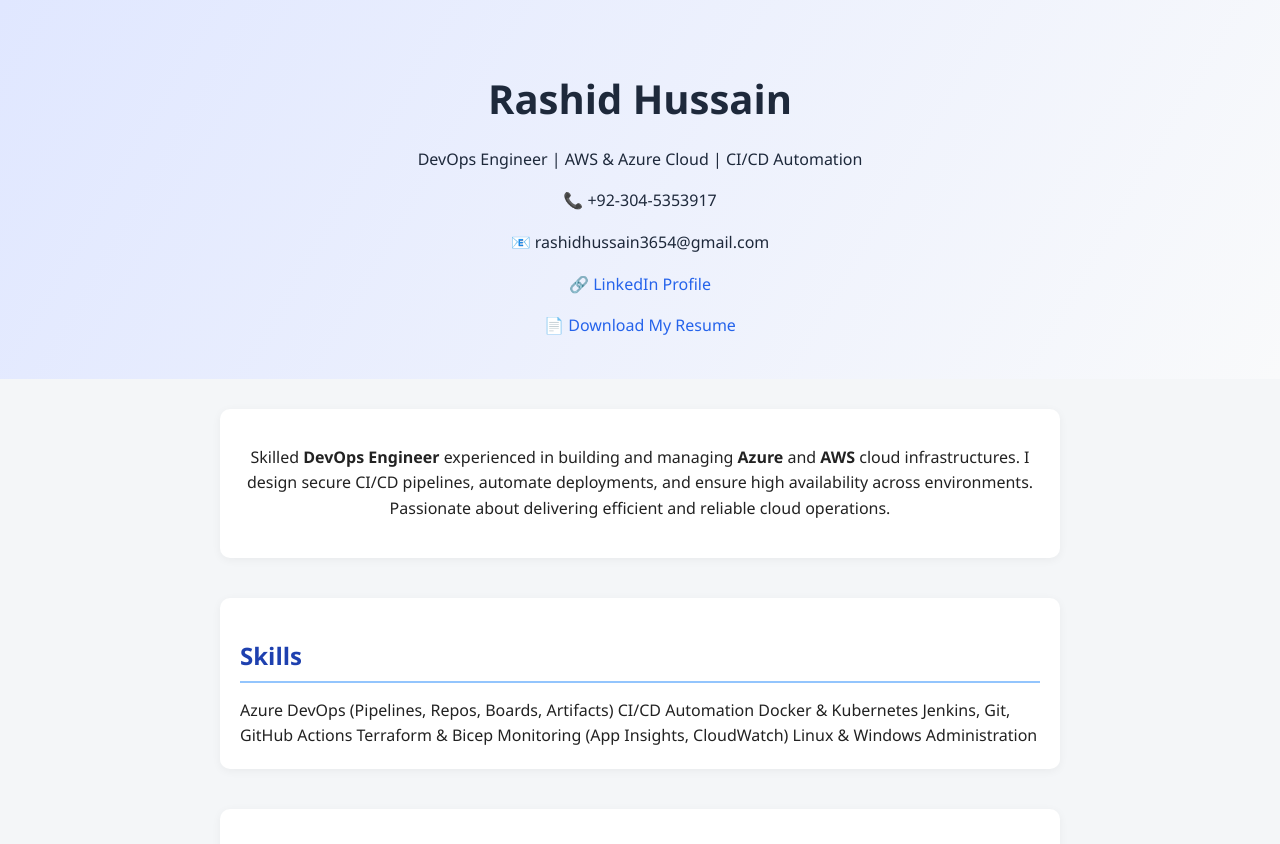
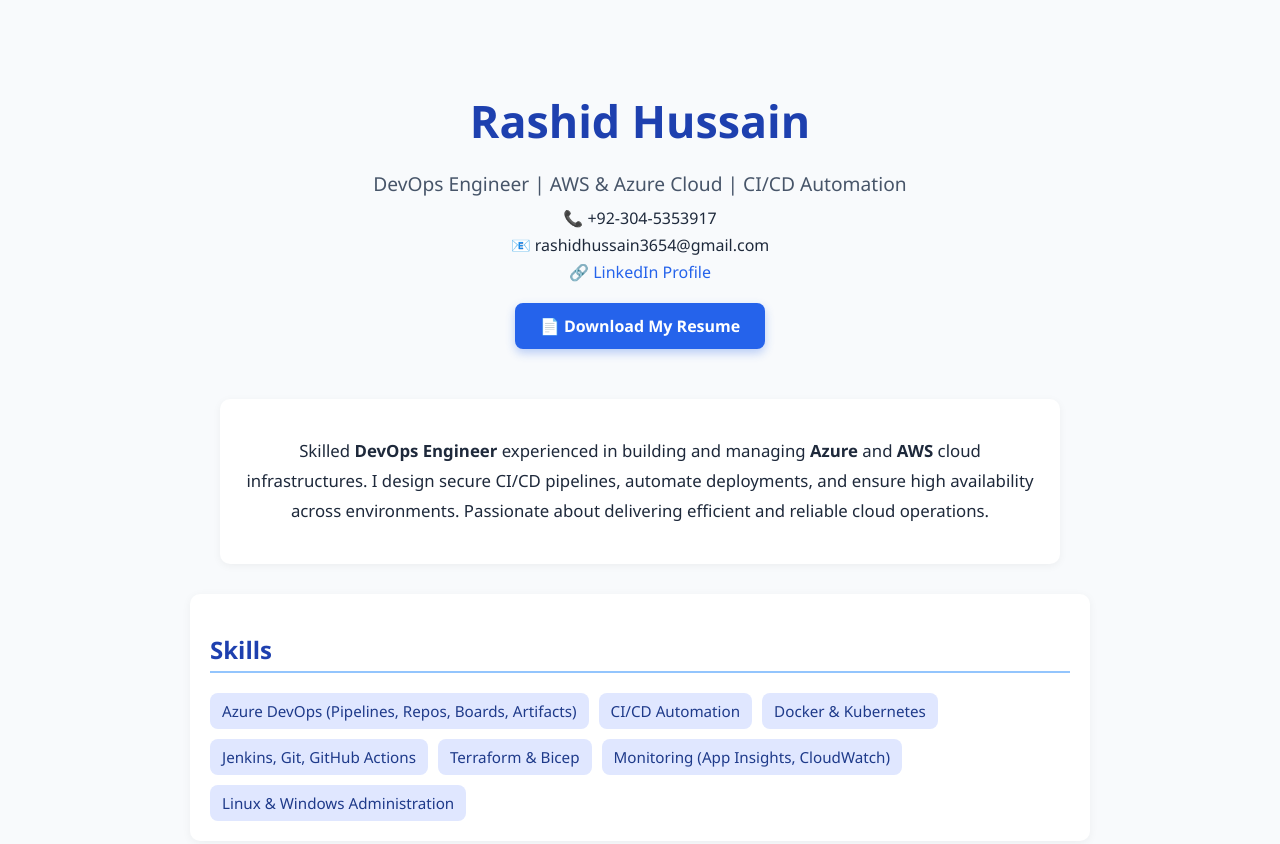
Before and after one commit to rashid3654/rashid3654.github.io, a plain HTML site: page index.html in a window 1280 px wide. Shown: the top 844 px of the page. Drawn offline with Linux system fonts and the light colour scheme.

Commit message:
Update style.css

```diff
--- a/style.css
+++ b/style.css
@@ -1,58 +1,81 @@
 body {
   font-family: 'Segoe UI', Tahoma, Geneva, Verdana, sans-serif;
+  background-color: #f8fafc;
+  color: #1e293b;
   margin: 0;
-  background: #f4f6f8;
-  color: #222;
-  line-height: 1.6;
+  padding: 0;
+}
+
+.container {
+  max-width: 900px;
+  margin: 0 auto;
+  padding: 20px;
 }
 
 header {
   text-align: center;
-  padding: 40px 20px;
-  background: linear-gradient(120deg, #e0e7ff, #f9fafb);
-  color: #1e293b;
+  padding: 40px 20px 20px;
 }
 
 h1 {
-  font-size: 2.5em;
-  margin-bottom: 0.2em;
+  font-size: 2.8em;
+  margin-bottom: 0.1em;
+  color: #1e40af;
 }
 
-.subtitle {
+.role {
   font-size: 1.2em;
   color: #475569;
+  margin-bottom: 10px;
+}
+
+.contact p {
+  margin: 5px 0;
+}
+
+.contact a {
+  color: #2563eb;
+  text-decoration: none;
+}
+
+.contact a:hover {
+  text-decoration: underline;
+}
+
+.resume-btn {
+  display: inline-block;
+  margin-top: 15px;
+  background-color: #2563eb;
+  color: white;
+  padding: 12px 25px;
+  border-radius: 8px;
+  font-weight: bold;
+  text-decoration: none;
+  box-shadow: 0 4px 10px rgba(37, 99, 235, 0.3);
+  transition: 0.3s;
+}
+
+.resume-btn:hover {
+  background-color: #1d4ed8;
+  transform: scale(1.05);
 }
 
 .intro {
   text-align: center;
+  margin: 30px auto;
   max-width: 800px;
-  margin: 30px auto;
+  font-size: 1.05em;
+  line-height: 1.8;
+  background: #ffffff;
+  border-radius: 10px;
   padding: 20px;
-}
-
-.download-btn {
-  display: inline-block;
-  background: #2563eb;
-  color: white;
-  padding: 12px 25px;
-  border-radius: 8px;
-  margin-top: 20px;
-  text-decoration: none;
-  font-weight: bold;
-  transition: 0.3s;
-  box-shadow: 0 4px 10px rgba(37, 99, 235, 0.3);
-}
-
-.download-btn:hover {
-  background: #1d4ed8;
-  transform: scale(1.05);
+  box-shadow: 0 2px 8px rgba(0, 0, 0, 0.05);
 }
 
 section {
-  max-width: 800px;
-  margin: 40px auto;
+  background: #ffffff;
+  margin-top: 30px;
   padding: 20px;
-  background: #ffffff;
   border-radius: 10px;
   box-shadow: 0 2px 10px rgba(0, 0, 0, 0.05);
 }
@@ -61,28 +84,36 @@ h2 {
   color: #1e40af;
   border-bottom: 2px solid #93c5fd;
   padding-bottom: 5px;
-  margin-bottom: 15px;
+}
+
+.skills {
+  display: flex;
+  flex-wrap: wrap;
+  gap: 10px;
+  margin-top: 15px;
+}
+
+.skills span {
+  background: #e0e7ff;
+  padding: 8px 12px;
+  border-radius: 8px;
+  font-size: 0.95em;
+  color: #1e3a8a;
+  font-weight: 500;
 }
 
 ul {
   list-style-type: disc;
-  padding-left: 20px;
-}
-
-a {
-  color: #2563eb;
-  text-decoration: none;
-}
-
-a:hover {
-  text-decoration: underline;
+  padding-left: 25px;
+  line-height: 1.7;
 }
 
 footer {
   text-align: center;
-  padding: 15px;
-  background: #e2e8f0;
-  color: #334155;
   margin-top: 40px;
+  padding: 10px;
   font-size: 0.9em;
+  color: #475569;
+  background: #f1f5f9;
+  border-radius: 10px;
 }
```
